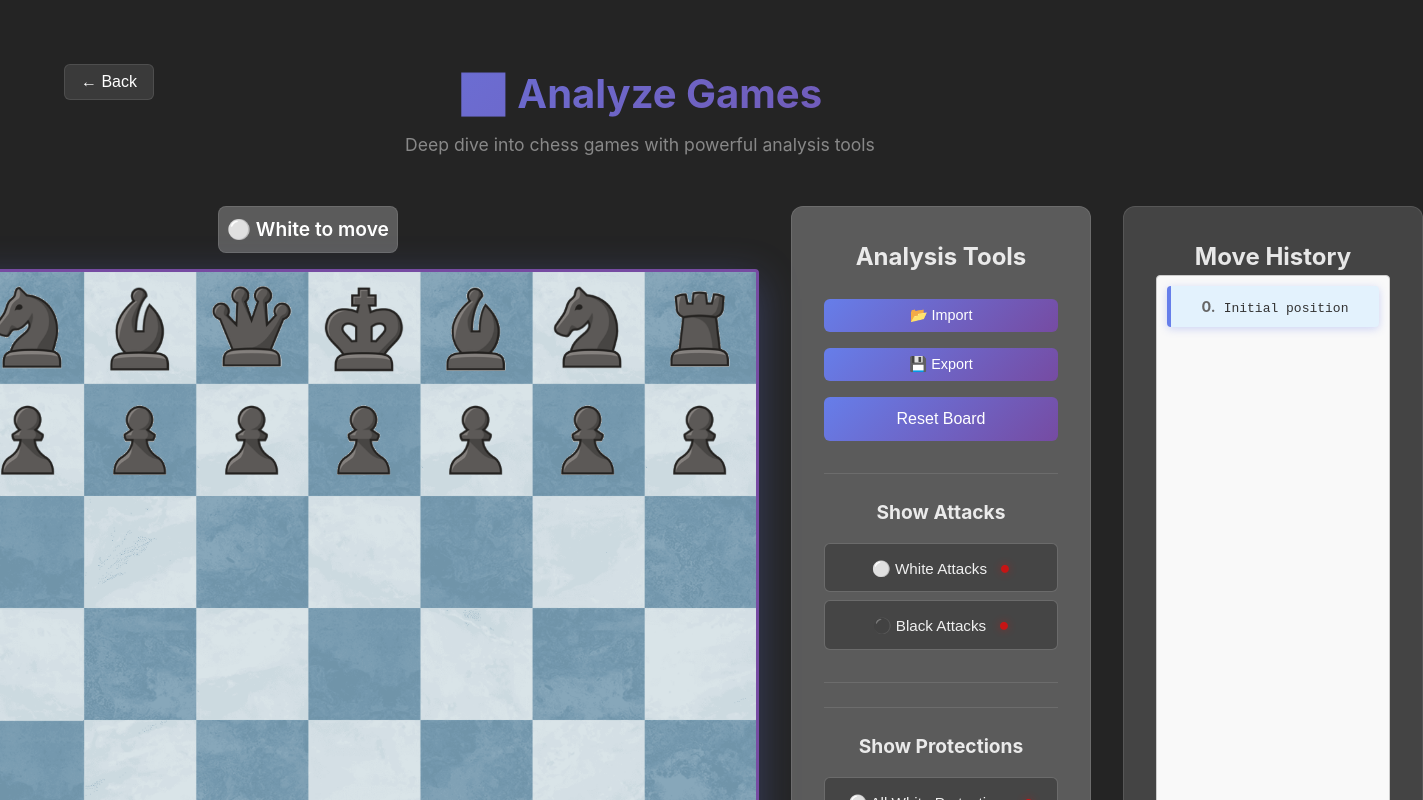
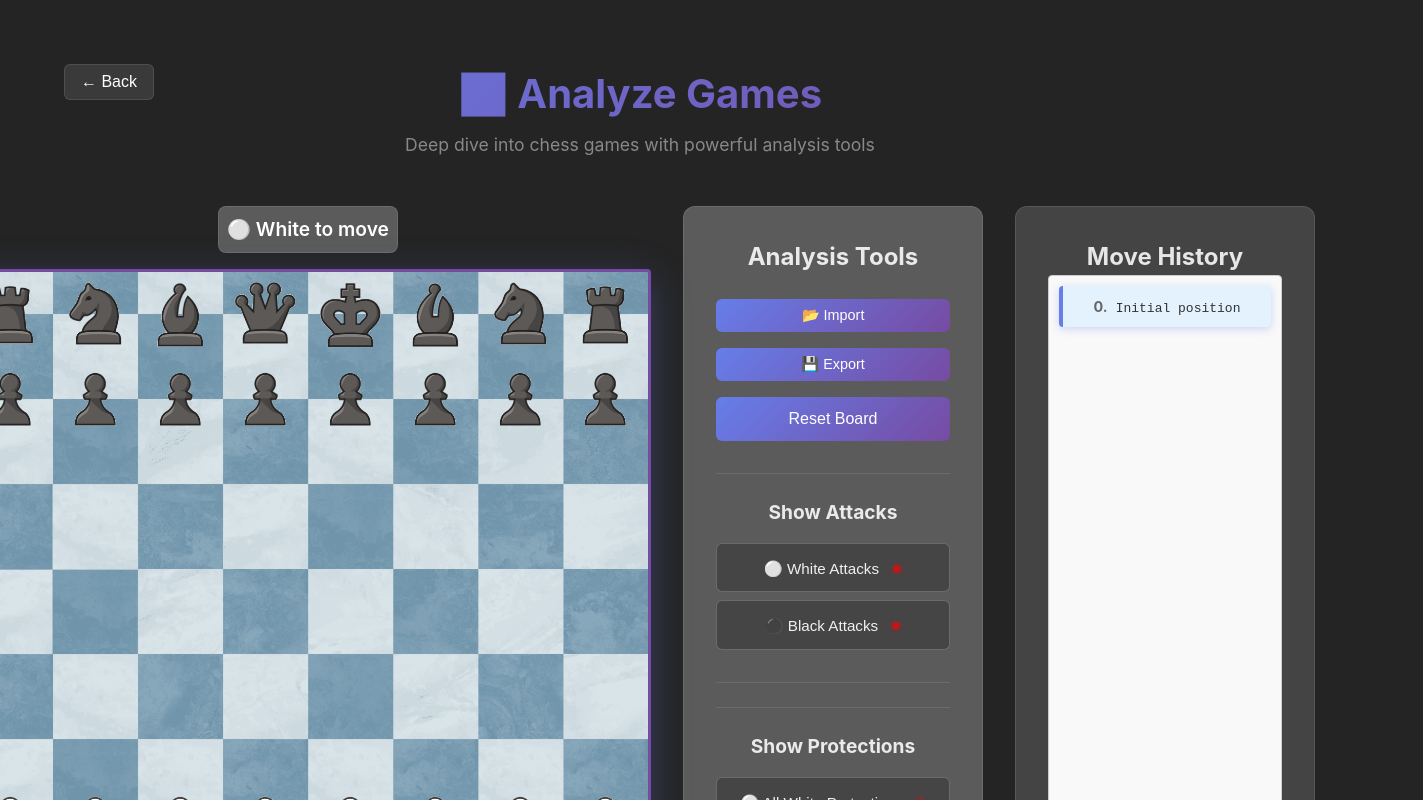
Before and after one commit to vzwingma/chess-xplorer, a React (Vite) app: page /chess-xplorer/analyze in a window 1280 px wide. Shown: the top 800 px of the page, 1423 px wide, since content can reach past the window. Built offline with nearby package versions, Linux system fonts and the light colour scheme.

Commit message:
feat: adjust chess board and panel dimensions for improved layout

```diff
--- a/src/pages/AnalyzeGames.css
+++ b/src/pages/AnalyzeGames.css
@@ -59,8 +59,8 @@
 
 .chess-board {
   display: grid;
-  grid-template-columns: repeat(8, 112px);
-  grid-template-rows: repeat(8, 112px);
+  grid-template-columns: repeat(8, 85px);
+  grid-template-rows: repeat(8, 85px);
   border: 3px solid var(--color-secondary);
   box-shadow: var(--shadow-board);
   border-radius: 4px;
@@ -68,7 +68,7 @@
   background-size: cover;
   background-position: center;
   max-width: 90vw;
-  max-height: 90vw;
+  max-height: 75vh;
 }
 
 .chess-square {
@@ -298,7 +298,7 @@
   border: 1px solid var(--color-border);
   min-width: 300px;
   max-width: 400px;
-  height: 970px;
+  height: 85vh;
   display: flex;
   flex-direction: column;
 }
```
